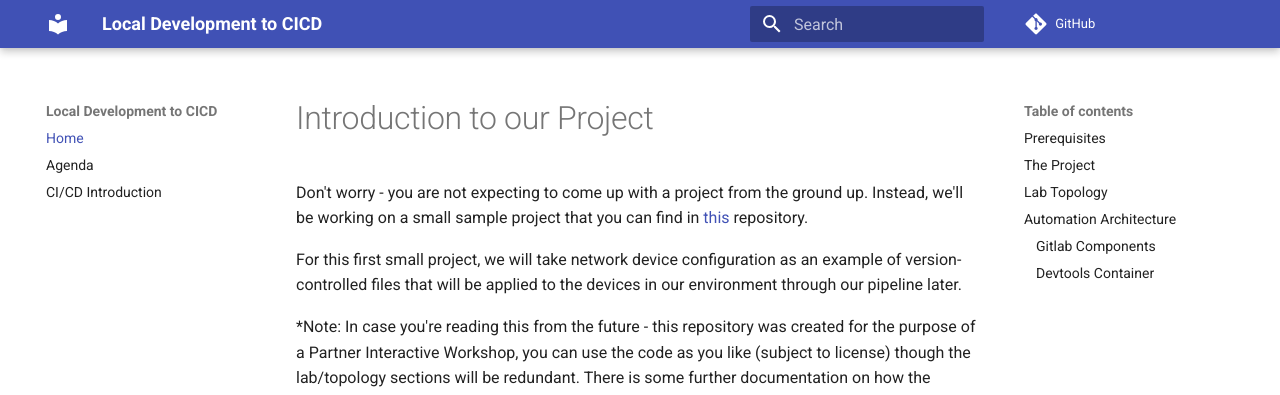
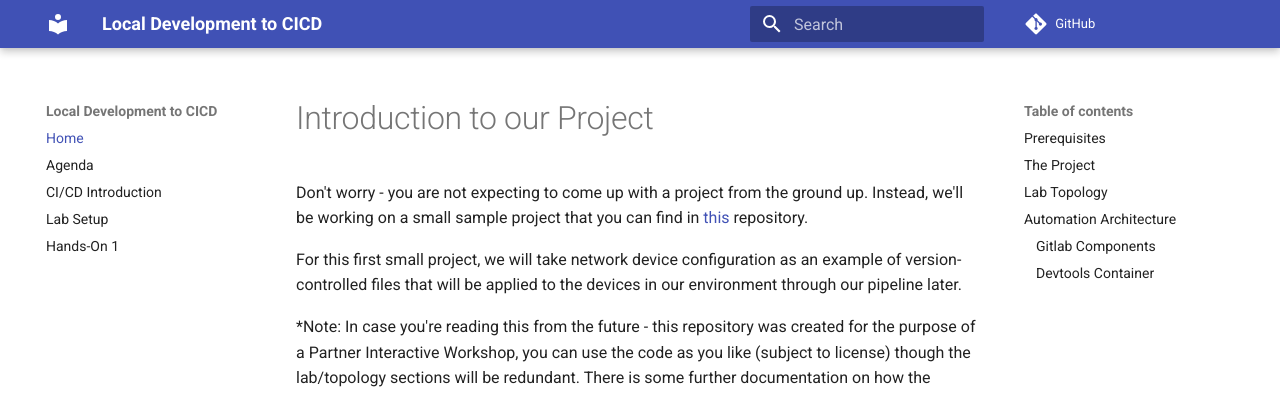
Before and after one commit to moore-automation/local_dev_to_cicd, an MkDocs documentation site: the page built from docs/index.md, in a window 1280 px wide. Shown: the top 395 px of the page. Built offline with MkDocs 1.6.1 and Material for MkDocs 9.7.7, drawn with Linux system fonts in a browser that asks for light colours; comment, search, counter and statistics services are not loaded.

Commit message:
Update mkdocs.yml
Updated Navbar

```diff
--- a/mkdocs.yml
+++ b/mkdocs.yml
@@ -14,3 +14,5 @@ nav:
   - Home: index.md
   - Agenda: agenda.md
   - CI/CD Introduction: cicd_intro.md
+  - Lab Setup: lab_setup_connect.md
+  - Hands-On 1: hands_on_01.md
```
